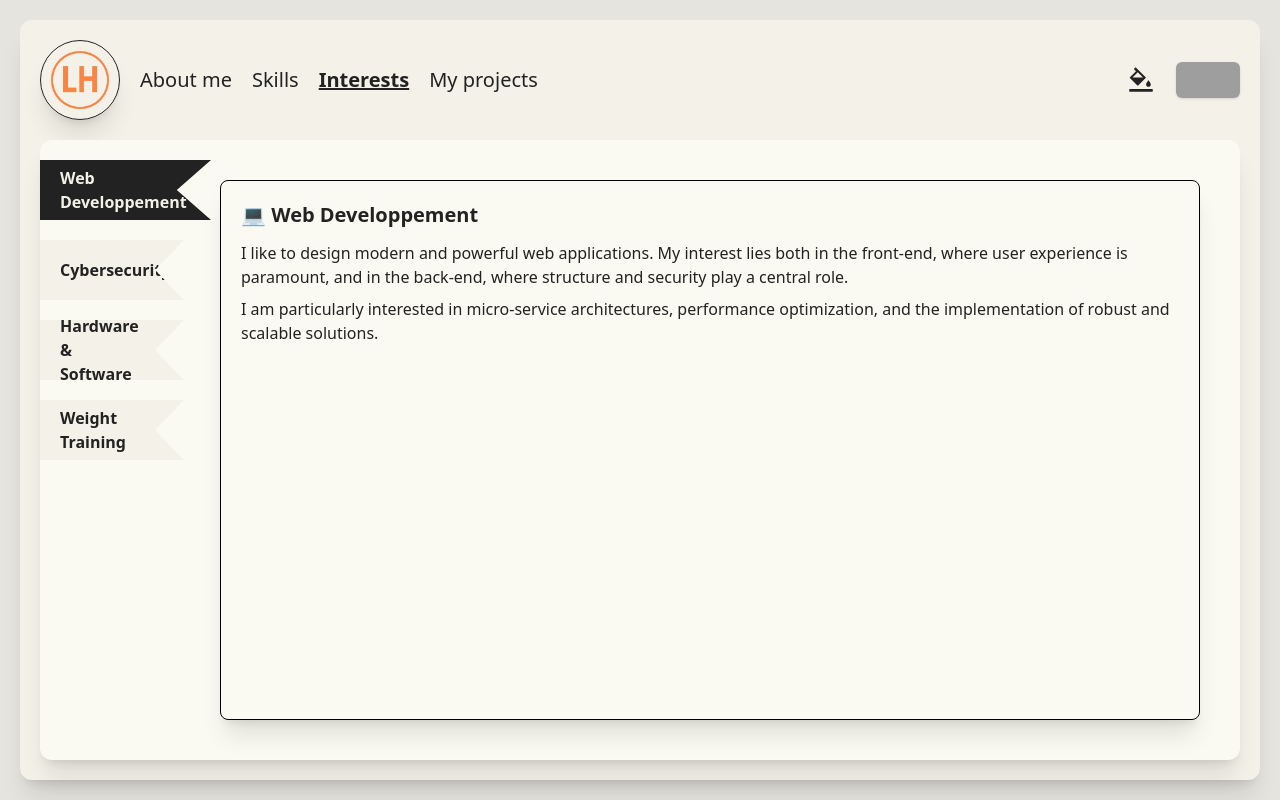
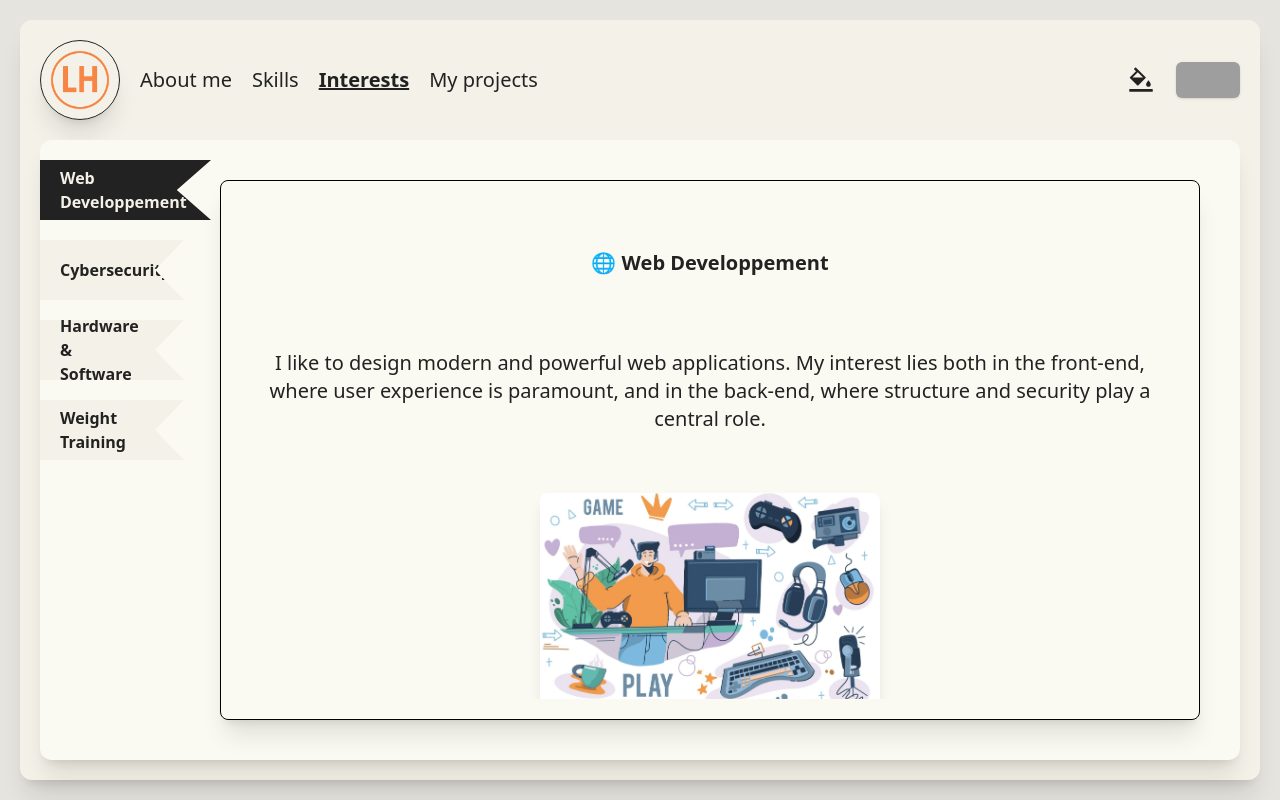
Before and after one commit to Loicrogue/monSite, a React (Vite) app in the folder front/: page /interests in a window 1280 px wide. Both pictures are taken after a click on the element "Web Developpement". Built offline with nearby package versions, Linux system fonts and the light colour scheme; grey boxes are pictures that could not be loaded.

Commit message:
modified interests content

```diff
--- a/front/src/components/interestsComponent.tsx
+++ b/front/src/components/interestsComponent.tsx
@@ -78,15 +78,9 @@ const InterestsComponent: React.FC = () => {
               onClick={handleHintClick}
             >
               {selectedId ? (
-                <motion.div
-                  key={selectedId}
-                  initial={{ opacity: 0, y: 50 }}
-                  animate={{ opacity: 1, y: 0 }}
-                  transition={{ duration: 0.4 }}
-                  className="text-l text-monSite overflow-y-auto scrollbar-child-container-monSite"
-                >
+                <div key={selectedId} className="w-full text-l text-monSite overflow-y-auto scrollbar-child-container-monSite">
                   {bookmarks.find((s) => s.id === selectedId)?.content}
-                </motion.div>
+                </div>
               ) : (
                 <span className="text-monSite italic">
                   {t("pages.interests.selectHint")}
@@ -140,15 +134,9 @@ const InterestsComponent: React.FC = () => {
               onClick={handleHintClick}
             >
               {selectedId ? (
-                <motion.div
-                  key={selectedId}
-                  initial={{ opacity: 0, y: 50 }}
-                  animate={{ opacity: 1, y: 0 }}
-                  transition={{ duration: 0.4 }}
-                  className={`${textSizeClass} text-monSite overflow-y-auto scrollbar-child-container-monSite`}
-                >
+                <div key={selectedId} className={`${textSizeClass} w-full text-monSite overflow-y-auto scrollbar-child-container-monSite`}>
                   {bookmarks.find((s) => s.id === selectedId)?.content}
-                </motion.div>
+                </div>
               ) : (
                 <span className="text-monSite italic">
                   {t("pages.interests.selectHint")}
--- a/front/src/components/interestsList/Cybersecurity.tsx
+++ b/front/src/components/interestsList/Cybersecurity.tsx
@@ -1,16 +1,20 @@
-// @ts-expect-error react
 import React from 'react';
 import { useTranslation } from 'react-i18next';
+import games from '../../assets/aboutMePage/games.png';
+import InterestSection from './InterestSection';
 
-const Cybersecurity = () => {
+const CyberSecurity: React.FC = () => {
   const { t } = useTranslation();
 
-  return (
-    <div>
-      <h2 className="font-bold text-xl mb-3">🛡️ {t("pages.interests.bookmarks.cybersecurity")}</h2>
-     <p className="mb-2">{t("pages.interests.contents.cybersecurity.1")}</p>
-      <p>{t("pages.interests.contents.cybersecurity.2")}</p>
-    </div>
-  );
+  const items = [
+    { type: "title" as const, value: `🛡️ ${t("pages.interests.bookmarks.cybersecurity")}` },
+    { type: "text" as const, value: t("pages.interests.contents.cybersecurity.1") },
+    { type: "image" as const, src: games },
+    { type: "text" as const, value: t("pages.interests.contents.cybersecurity.2") },
+    { type: "image" as const, src: games },
+  ];
+
+  return <InterestSection items={items} />;
 };
-export default Cybersecurity;
+
+export default CyberSecurity;
--- a/front/src/components/interestsList/Fitness.tsx
+++ b/front/src/components/interestsList/Fitness.tsx
@@ -1,16 +1,20 @@
-// @ts-expect-error react
 import React from 'react';
 import { useTranslation } from 'react-i18next';
+import games from '../../assets/aboutMePage/games.png';
+import InterestSection from './InterestSection';
 
-const Fitness = () => {
+const Fitness: React.FC = () => {
   const { t } = useTranslation();
 
-  return (
-    <div>
-      <h2 className="font-bold text-xl mb-3">🏋️ {t("pages.interests.bookmarks.fitness")}</h2>
-      <p className="mb-2">{t("pages.interests.contents.fitness.1")}</p>
-      <p>{t("pages.interests.contents.fitness.2")}</p>
-    </div>
-  );
+  const items = [
+    { type: "title" as const, value: `🏋️ ${t("pages.interests.bookmarks.fitness")}` },
+    { type: "text" as const, value: t("pages.interests.contents.fitness.1") },
+    { type: "image" as const, src: games },
+    { type: "text" as const, value: t("pages.interests.contents.fitness.2") },
+    { type: "image" as const, src: games },
+  ];
+
+  return <InterestSection items={items} />;
 };
+
 export default Fitness;
--- a/front/src/components/interestsList/HardSoft.tsx
+++ b/front/src/components/interestsList/HardSoft.tsx
@@ -1,16 +1,20 @@
-// @ts-expect-error react
 import React from 'react';
 import { useTranslation } from 'react-i18next';
+import games from '../../assets/aboutMePage/games.png';
+import InterestSection from './InterestSection';
 
-const HardSoft = () => {
+const HardSoft: React.FC = () => {
   const { t } = useTranslation();
 
-  return (
-    <div>
-      <h2 className="font-bold text-xl mb-3">🖥️ {t("pages.interests.bookmarks.hardSoft")}</h2>
-      <p className="mb-2">{t("pages.interests.contents.hardSoft.1")}</p>
-      <p>{t("pages.interests.contents.hardSoft.2")}</p>
-    </div>
-  );
+  const items = [
+    { type: "title" as const, value: `🖥️ ${t("pages.interests.bookmarks.hardSoft")}` },
+    { type: "text" as const, value: t("pages.interests.contents.hardSoft.1") },
+    { type: "image" as const, src: games },
+    { type: "text" as const, value: t("pages.interests.contents.hardSoft.2") },
+    { type: "image" as const, src: games },
+  ];
+
+  return <InterestSection items={items} />;
 };
+
 export default HardSoft;
--- /dev/null
+++ b/front/src/components/interestsList/InterestSection.tsx
@@ -0,0 +1,66 @@
+import React from 'react';
+import { motion } from 'framer-motion';
+import useResponsive from '../../hooks/useResponsive';
+
+interface InterestItem {
+  type: "title" | "text" | "image";
+  value?: string;
+  src?: string;
+}
+
+interface InterestSectionProps {
+  items: InterestItem[];
+}
+
+const InterestSection: React.FC<InterestSectionProps> = ({ items }) => {
+  const { isMobile, isTablet } = useResponsive();
+  const textSizeClass = isMobile || isTablet ? "text-l" : "text-xl";
+  const spaceContentClass = isMobile || isTablet ? "gap-2 py-2" : "gap-3 py-6";
+  const littleSpaceContentClass = isMobile || isTablet ? "p-2" : "p-6";
+
+  return (
+    <div className="flex flex-col w-full">
+      <div className={`w-full h-full grid grid-cols-1 ${spaceContentClass}`}>
+        {items.map((item, index) => {
+          const fromX = index % 2 === 0 ? -100 : 100;
+
+          return (
+            <motion.div
+              key={index}
+              initial={{ opacity: 0, x: fromX, scale: 0.9, rotate: -2 }}
+              animate={{ opacity: 1, x: 0, scale: 1, rotate: 0 }}
+              transition={{
+                duration: 0.7,
+                delay: index * 0.2,
+                ease: "easeOut",
+                type: "spring",
+                stiffness: 120,
+              }}
+              className={`flex w-full ${littleSpaceContentClass} items-center justify-center`}
+            >
+              {item.type === "title" && (
+                <h2 className={`w-full font-bold text-xl mb-3 ${textSizeClass} text-center`}>
+                  {item.value}
+                </h2>
+              )}
+              {item.type === "text" && (
+                <p className={`w-full text-monSite ${textSizeClass} text-center`}>
+                  {item.value}
+                </p>
+              )}
+              {item.type === "image" && (
+                <img
+                  src={item.src}
+                  alt={`interest-item-${index + 1}`}
+                  className="max-h-55 object-contain shadow-lg rounded-lg"
+                />
+              )}
+            </motion.div>
+          );
+        })}
+      </div>
+    </div>
+  );
+};
+
+export default InterestSection;
--- a/front/src/components/interestsList/Webdev.tsx
+++ b/front/src/components/interestsList/Webdev.tsx
@@ -1,15 +1,20 @@
-// @ts-expect-error react
 import React from 'react';
 import { useTranslation } from 'react-i18next';
+import games from '../../assets/aboutMePage/games.png';
+import InterestSection from './InterestSection';
 
-const WebDev = () => {
+const WebDev: React.FC = () => {
   const { t } = useTranslation();
-  return (
-    <div>
-      <h2 className="font-bold text-xl mb-3">💻 {t("pages.interests.bookmarks.webDev")}</h2>
-      <p className="mb-2">{t("pages.interests.contents.webDev.1")}</p>
-      <p>{t("pages.interests.contents.webDev.2")}</p>
-    </div>
-  );
+
+  const items = [
+    { type: "title" as const, value: `🌐 ${t("pages.interests.bookmarks.webDev")}` },
+    { type: "text" as const, value: t("pages.interests.contents.webDev.1") },
+    { type: "image" as const, src: games },
+    { type: "text" as const, value: t("pages.interests.contents.webDev.2") },
+    { type: "image" as const, src: games },
+  ];
+
+  return <InterestSection items={items} />;
 };
+
 export default WebDev;
--- a/front/src/locales/en/translation.json
+++ b/front/src/locales/en/translation.json
@@ -56,7 +56,7 @@
           "2": "I am particularly interested in micro-service architectures, performance optimization, and the implementation of robust and scalable solutions."
         },
         "cybersecurity": {
-          "1": "Cybersecurity is an essential area for me: understanding how to protect systems, anticipate threats, and analyze potential flaws." ,
+          "1": "Cybersecurity is an essential area for me: understanding how to protect systems, anticipate threats, and analyze potential flaws.",
           "2": "My goal is always to strengthen my ability to think like an attacker to better secure my developments, as well as my personal activities."
         },
         "hardSoft": {
```
